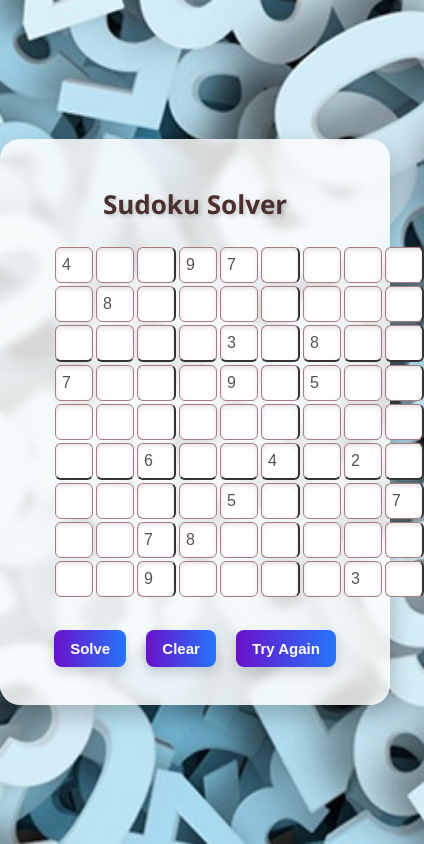
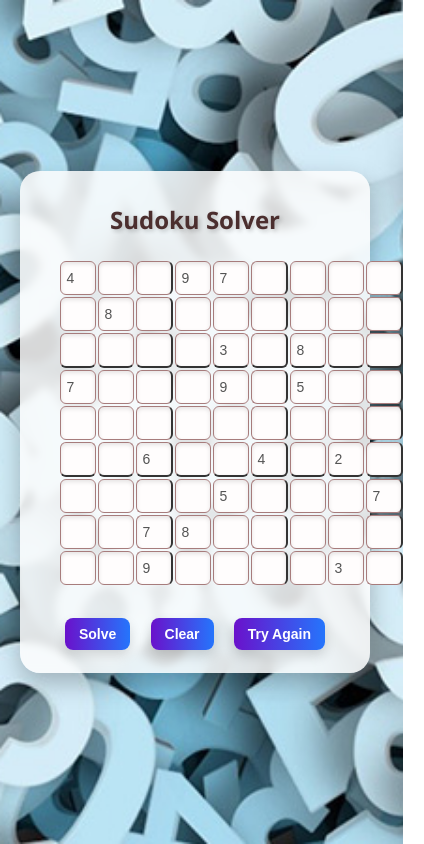
Before and after one commit to RubinaSharif/Sudoku-Solver-DSA-project, a plain HTML site: page playy.html in a window 390 px wide. Shown: the whole page, 424 px wide, since content can reach past the window. Drawn offline with Linux system fonts and the light colour scheme.

Commit message:
Update style.css

```diff
--- a/style.css
+++ b/style.css
@@ -1,4 +1,4 @@
- body {
+/*  body {
     font-family: 'Segoe UI', Tahoma, Geneva, Verdana, sans-serif;
     display: flex;
     justify-content: center;
@@ -106,3 +106,143 @@
       font-size: 26px;
     }
   }
+   */
+body {
+  font-family: 'Segoe UI', Tahoma, Geneva, Verdana, sans-serif;
+  display: flex;
+  justify-content: center;
+  align-items: center;
+  background: linear-gradient(135deg, #f0f0f0, #dfe9f3);
+  height: 100vh;
+  margin: 0;
+  background-image: url('./numbers-are-rising.jpg');
+  background-size: cover;
+  background-repeat: no-repeat;
+  background-position: center;
+}
+
+.container {
+  text-align: center;
+  padding: 30px;
+  background: rgba(253, 253, 253, 0.85);
+  border-radius: 20px;
+  box-shadow: 0 10px 25px rgba(0, 0, 0, 0.25);
+  max-width: 480px;
+  width: 90%;
+  backdrop-filter: blur(4px);
+}
+
+h1 {
+  margin-bottom: 25px;
+  font-size: 36px;
+  color: #4b2e2e;
+  text-shadow: 2px 2px 4px rgba(0, 0, 0, 0.2);
+}
+
+#board {
+  display: grid;
+  grid-template-columns: repeat(9, 1fr);
+  gap: 3px;
+  margin: 0 auto;
+}
+
+input {
+  width: 42px;
+  height: 42px;
+  font-size: 20px;
+  text-align: center;
+  border: 1px solid #a77c7c;
+  border-radius: 6px;
+  transition: 0.3s ease;
+  background-color: #fffdfd;
+  box-shadow: inset 0 2px 4px rgba(0, 0, 0, 0.1);
+}
+
+input:focus {
+  border: 2px solid #b67c7c;
+  outline: none;
+  background-color: #fff2f2;
+}
+
+input:nth-child(3n) {
+  border-right: 2px solid #333;
+}
+
+input:nth-child(n + 19):nth-child(-n + 27),
+input:nth-child(n + 46):nth-child(-n + 54) {
+  border-bottom: 2px solid #333;
+}
+
+.buttons {
+  margin-top: 25px;
+}
+
+button {
+  padding: 12px 22px;
+  margin: 8px;
+  font-size: 17px;
+  font-weight: bold;
+  cursor: pointer;
+  border: none;
+  background: linear-gradient(to right, #6a11cb, #2575fc);
+  color: white;
+  border-radius: 8px;
+  box-shadow: 0 6px 12px rgba(0, 0, 0, 0.15);
+  transition: transform 0.2s ease, background 0.3s ease;
+}
+
+button:hover {
+  background: linear-gradient(to right, #5e0fc4, #1e63e3);
+  transform: translateY(-2px);
+}
+
+/* ✅ Tablet screens (max-width: 768px) */
+@media (max-width: 768px) {
+  .container {
+    padding: 20px;
+    max-width: 400px;
+  }
+
+  h1 {
+    font-size: 30px;
+  }
+
+  input {
+    width: 36px;
+    height: 36px;
+    font-size: 18px;
+  }
+
+  button {
+    font-size: 16px;
+    padding: 10px 18px;
+  }
+}
+
+/* ✅ Mobile screens (max-width: 500px) */
+@media (max-width: 500px) {
+  .container {
+    padding: 15px;
+    max-width: 320px;
+  }
+
+  h1 {
+    font-size: 24px;
+  }
+
+  input {
+    width: 30px;
+    height: 30px;
+    font-size: 14px;
+  }
+
+  button {
+    font-size: 14px;
+    padding: 8px 14px;
+  }
+
+  #board {
+    gap: 2px;
+    max-width: 270px;
+  }
+}
```
